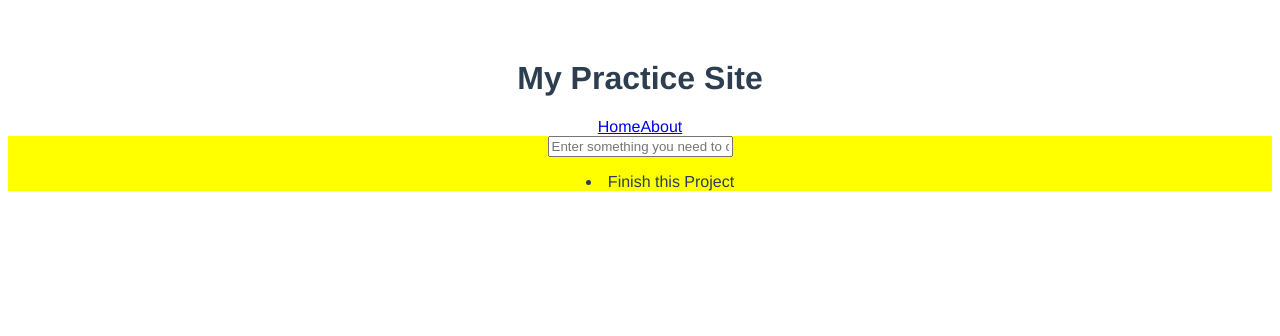
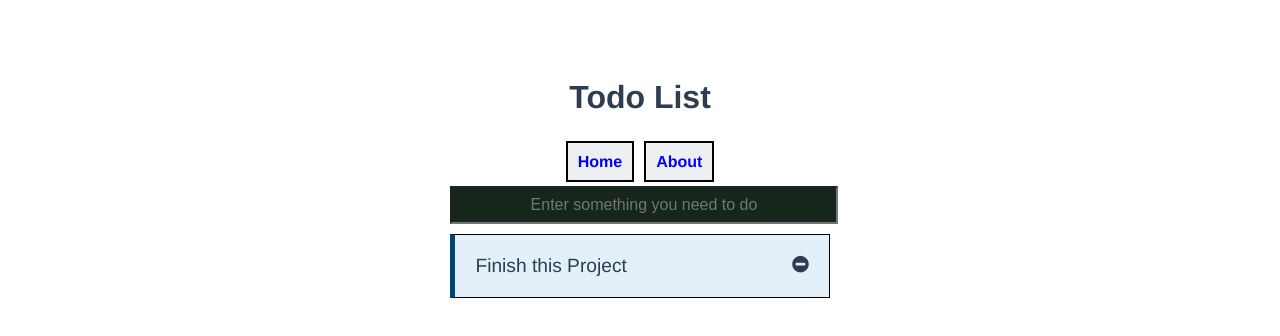
Before and after one commit to jorg1776/VueJS-Practice, a Vue app: page /#/todo in a window 1280 px wide. Shown: the top 336 px of the page. Built offline with nearby package versions, Linux system fonts and the light colour scheme.

Commit message:
Added css to pages

```diff
--- a/src/App.vue
+++ b/src/App.vue
@@ -1,11 +1,11 @@
 <template>
   <div id="app">
-    <h1>My Practice Site</h1>
-    <nav>
-      <router-link to="/todo">Home</router-link>
-      <router-link to="/about/Jordan">About</router-link>
-    </nav>
-    <router-view />
+      <h1>Todo List</h1>
+      <nav>
+        <router-link to="/todo">Home</router-link>
+        <router-link to="/about/Jordan">About</router-link>
+      </nav>
+      <router-view />
   </div>
 </template>
 
@@ -16,12 +16,37 @@
   </script>
 
 <style>
+  body {
+    display: grid;
+    grid-template-rows: auto;
+    justify-items: center;
+    padding-top: 50px;
+  }
+
   #app {
     font-family: 'Avenir', Helvetica, Arial, sans-serif;
     -webkit-font-smoothing: antialiased;
     -moz-osx-font-smoothing: grayscale;
     color: #2c3e50;
+    width: 30%;
     text-align: center;
-    margin-top: 60px;
+  }
+
+  nav {
+    padding: 15px;
+  }
+
+  nav a {
+    padding: 10px;
+    text-decoration: none;
+    color: blue;
+    background-color:rgb(237, 240, 242);
+    font-weight: bold;
+    border: 2px solid black;
+    margin: 5px;
+  }
+
+  nav a:hover {
+    background-color: rgb(255, 145, 151);
   }
 </style>
--- a/src/components/About.vue
+++ b/src/components/About.vue
@@ -1,5 +1,5 @@
 <template>
-    <div name="about">
+    <div id="about">
         <p>{{name}}, you have {{todoList.length}} things to do:</p>
 
         <template v-for="(item, index) in todoList">
@@ -22,3 +22,14 @@
         }
     }
 </script>
+
+<style scoped>
+    #about {
+        font-size: 1.5em;
+    }
+
+    p {
+        padding: 5px;
+        border-bottom: 2px solid black;
+    }
+</style>
--- a/src/components/Todo.vue
+++ b/src/components/Todo.vue
@@ -5,7 +5,10 @@
         </form>
         <div id="table">
             <ul>
-                <li v-for="(data, index) in todoList" :key='index'><span>{{data.todo}}</span></li>
+                <li v-for="(data, index) in todoList" :key='index'>
+                    <span>{{data.todo}}</span>
+                    <i class="fa fa-minus-circle" @click="remove(index)"></i>
+                </li>
             </ul>
         </div>
     </div>
@@ -22,19 +25,55 @@
             }
         },
         methods: {
-            addTodo: function() {
+            addTodo() {
                 todoStore.addTodo({todo: this.todo});
                 this.todo = '';
+            },
+            remove(index){
+                todoStore.data.todoItems.splice(index, 1);
             }
         }
     }
 </script>
 
 <style scoped>
-    #todo {
-        background: yellow;
+    @import "https://maxcdn.bootstrapcdn.com/font-awesome/4.7.0/css/font-awesome.min.css";
+
+    #table {
+        margin-top: 5px;
     }
+
     ul {
-        list-style-position: inside;
+        list-style-type: none;
+        margin: 0;
+        padding: 0;
+        text-align: left;
     }
+
+    ul li {
+        border: 1px solid black;
+        border-left: 5px solid rgb(4, 68, 112);
+        background-color:rgb(227, 240, 249);
+        padding: 20px;
+        margin-top: 10px;
+        font-size: 1.2em;
+    }
+
+    input {
+        width: 100%;
+        height: 2em;
+        text-align: center;
+        font-size: 1em;
+        background-color: rgb(23, 38, 26);
+        color: rgb(219, 219, 219);
+    }
+
+    i {
+        float: right;
+    }
+
+    i:hover {
+        cursor: pointer;
+    }
+
 </style>
```
